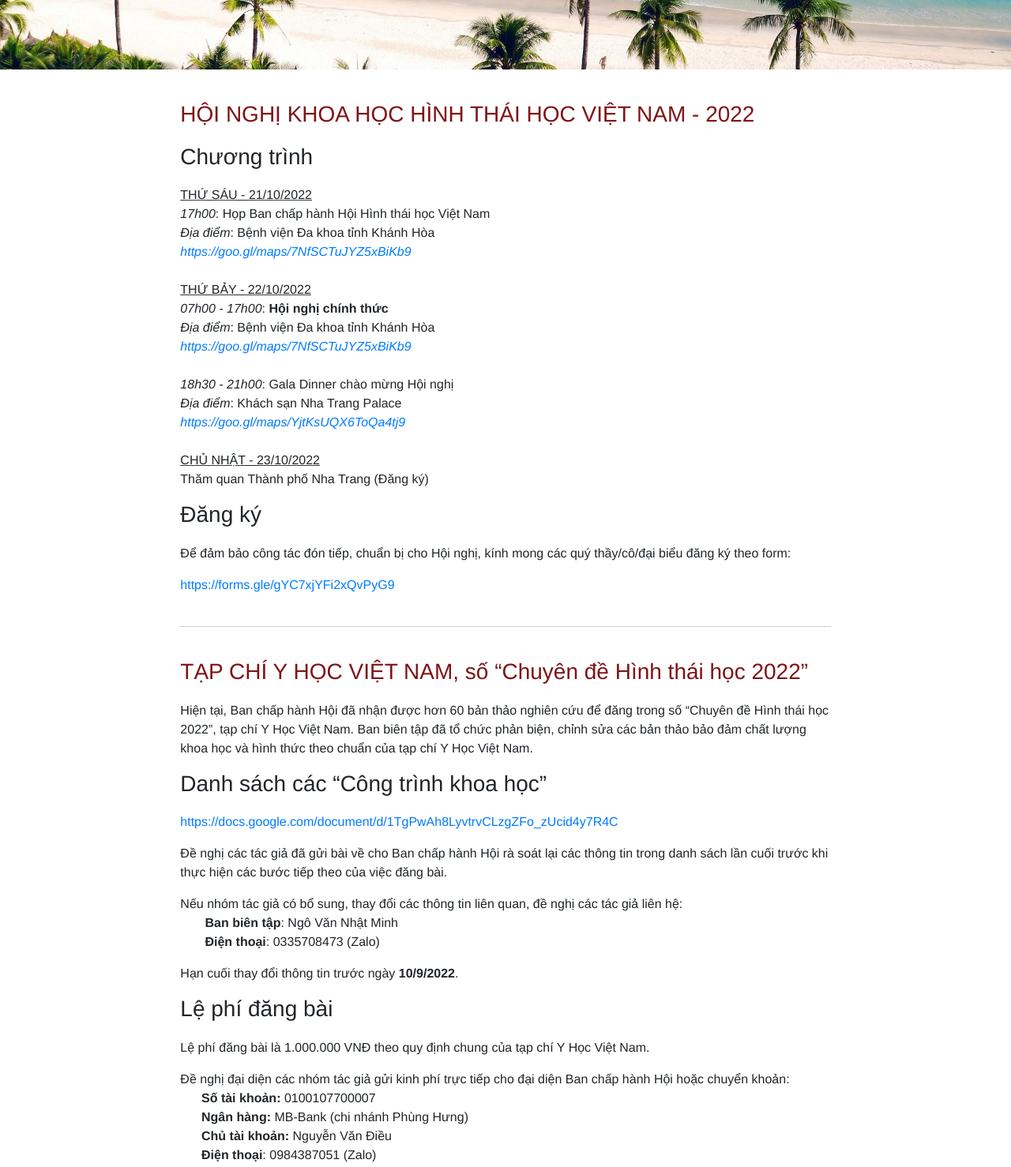
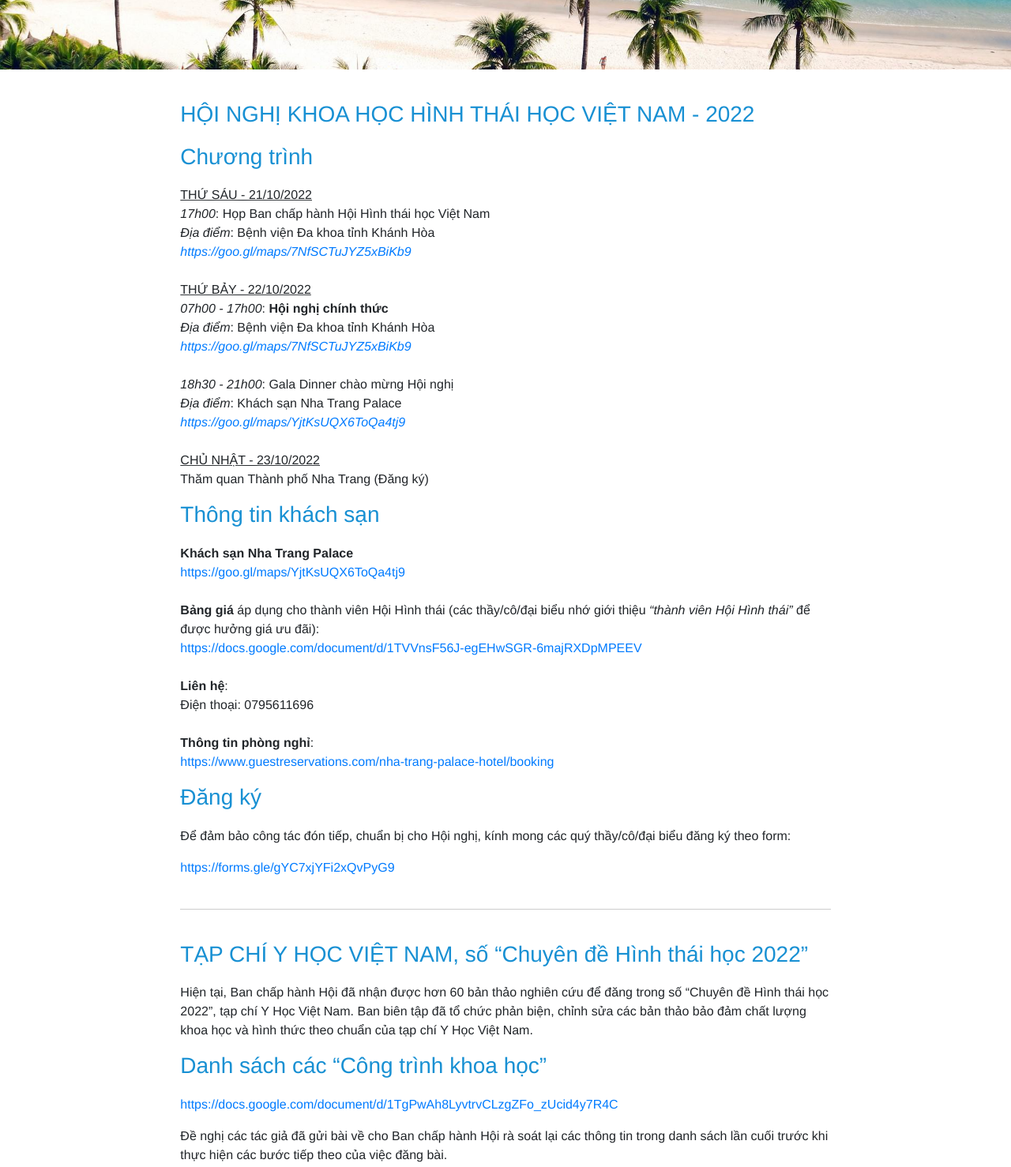
Before and after one commit to neikxd/HoiHinhThaiHocVN, a plain HTML site: page index.html in a window 1280 px wide. Shown: the part 380-1858 px from the top of the page at 79% size. Drawn offline with nearby package versions, Linux system fonts and the light colour scheme.

Commit message:
Update thông tin khách sạn

```diff
--- a/index.html
+++ b/index.html
@@ -8,8 +8,8 @@
 	<meta name="robots" content="index, follow">
     <link rel="shortcut icon" type="image/png" href="favicon.png">
 
-	<link rel="stylesheet" type="text/css" href="./css/bootstrap.min.css?5722">
-	<link rel="stylesheet" type="text/css" href="style.css?8035">
+	<link rel="stylesheet" type="text/css" href="./css/bootstrap.min.css?9728">
+	<link rel="stylesheet" type="text/css" href="style.css?8000">
 	<link href='https://fonts.googleapis.com/css?family=Open+Sans:400,600,800,300&display=swap&subset=latin,latin-ext' rel='stylesheet' type='text/css'>
     <title>Hội Hình Thái Học Việt Nam</title>
 
@@ -31,7 +31,7 @@
 <div class="page-container">
 
 <!-- bloc-0 -->
-<div class="bloc bg-nha-trang-1 " id="bloc-0">
+<div class="bloc bg-nha-trang-1" id="bloc-0">
 	<div class="container bloc-lg">
 		<div class="row">
 			<div class="offset-md-1 col-md-10 text-md-center offset-sm-1 col-sm-10 offset-lg-0 col-lg-12">
@@ -55,16 +55,22 @@
 						<br>
 					</p>
 				</div>
-				<h3 class="mg-md tc-falu-red">
+				<h3 class="mg-md tc-rich-electric-blue">
 					HỘI NGHỊ KHOA HỌC HÌNH THÁI HỌC VIỆT NAM - 2022<br>
 				</h3>
-				<h3 class="mg-md tc-6740">
+				<h3 class="mg-md tc-rich-electric-blue">
 					Chương trình
 				</h3>
 				<p class="glow-t">
 					<u>THỨ SÁU - 21/10/2022</u><br> <i>17h00</i>: Họp Ban chấp hành Hội Hình thái học Việt Nam<br><i>Địa điểm</i>: Bệnh viện Đa khoa tỉnh Khánh Hòa<br><a href="https://goo.gl/maps/7NfSCTuJYZ5xBiKb9" target="_blank"><i>https://goo.gl/maps/7NfSCTuJYZ5xBiKb9</i></a><br><br> <u>THỨ BẢY - 22/10/2022</u><br><i>07h00 - 17h00</i>: <strong>Hội nghị chính thức</strong><br><i>Địa điểm</i>: Bệnh viện Đa khoa tỉnh Khánh Hòa<br><a href="https://goo.gl/maps/7NfSCTuJYZ5xBiKb9" target="_blank"><i>https://goo.gl/maps/7NfSCTuJYZ5xBiKb9</i></a><br><br><i>18h30 - 21h00</i>: Gala Dinner chào mừng Hội nghị<br><i>Địa điểm</i>: Khách sạn Nha Trang Palace<br><a href="https://goo.gl/maps/YjtKsUQX6ToQa4tj9" target="_blank"><i>https://goo.gl/maps/YjtKsUQX6ToQa4tj9</i></a><br><br> <u>CHỦ NHẬT - 23/10/2022</u><br> Thăm quan Thành phố Nha Trang (Đăng ký)<br>
 				</p>
-				<h3 class="mg-md tc-6740 btn-resize-mode h3-style">
+				<h3 class="mg-md tc-rich-electric-blue">
+					Thông tin khách sạn
+				</h3>
+				<p>
+					<strong>Khách sạn Nha Trang Palace<br></strong><a href="https://goo.gl/maps/YjtKsUQX6ToQa4tj9" target="_blank">https://goo.gl/maps/YjtKsUQX6ToQa4tj9</a> <br><br><strong>Bảng giá</strong> áp dụng cho thành viên Hội Hình thái (các thầy/cô/đại biểu nhớ giới thiệu <i>“thành viên Hội Hình thái”</i> để được hưởng giá ưu đãi):<br><a href="https://docs.google.com/document/d/1TVVnsF56J-egEHwSGR-6majRXDpMPEEV" target="_blank">https://docs.google.com/document/d/1TVVnsF56J-egEHwSGR-6majRXDpMPEEV</a><br><br><strong>Liên hệ</strong>:<br>Điện thoại: 0795611696<br><br><strong>Thông tin phòng nghỉ</strong>:<br><a href="https://www.guestreservations.com/nha-trang-palace-hotel/booking" target="_blank">https://www.guestreservations.com/nha-trang-palace-hotel/booking</a><br>
+				</p>
+				<h3 class="mg-md tc-rich-electric-blue btn-resize-mode h3-style">
 					Đăng ký
 				</h3>
 				<p>
@@ -75,13 +81,13 @@
 				</p>
 				<div class="divider-h custom-divider">
 				</div>
-				<h3 class="mg-md tc-falu-red">
+				<h3 class="mg-md tc-rich-electric-blue">
 					TẠP CHÍ Y HỌC VIỆT NAM, số “Chuyên đề Hình thái học 2022”<br>
 				</h3>
 				<p>
 					Hiện tại, Ban chấp hành Hội đã nhận được hơn 60 bản thảo nghiên cứu để đăng trong số “Chuyên đề Hình thái học 2022”, tạp chí Y Học Việt Nam. Ban biên tập đã tổ chức phản biện, chỉnh sửa các bản thảo bảo đảm chất lượng khoa học và hình thức theo chuẩn của tạp chí Y Học Việt Nam.
 				</p>
-				<h3 class="mg-md tc-6740">
+				<h3 class="mg-md tc-rich-electric-blue">
 					Danh sách các “Công trình khoa học”
 				</h3>
 				<p>
@@ -96,7 +102,7 @@
 				<p>
 					Hạn cuối thay đổi thông tin trước ngày <strong>10/9/2022</strong>.<br>
 				</p>
-				<h3 class="mg-md tc-6740">
+				<h3 class="mg-md tc-rich-electric-blue">
 					Lệ phí đăng bài
 				</h3>
 				<p>
@@ -116,7 +122,7 @@
 				</p>
 				<div class="divider-h custom-divider">
 				</div>
-				<h3 class="mg-md tc-falu-red">
+				<h3 class="mg-md tc-rich-electric-blue">
 					LIÊN HỆ
 				</h3>
 				<p>
@@ -155,9 +161,9 @@
 
 
 <!-- Additional JS -->
-<script src="./js/jquery.min.js?4651"></script>
-<script src="./js/bootstrap.bundle.min.js?494"></script>
-<script src="./js/blocs.min.js?7292"></script>
+<script src="./js/jquery.min.js?2177"></script>
+<script src="./js/bootstrap.bundle.min.js?5845"></script>
+<script src="./js/blocs.min.js?6710"></script>
 <script src="./js/lazysizes.min.js" defer></script><!-- Additional JS END -->
 
 
--- a/style.css
+++ b/style.css
@@ -260,6 +260,9 @@ h1,h2,h3,h4,h5,h6,p,label,.btn,a{
 .tc-falu-red{
 	color:#7F1416!important;
 }
+.tc-rich-electric-blue{
+	color:#1890D3!important;
+}
 
 /* Bloc image backgrounds */
 
```
